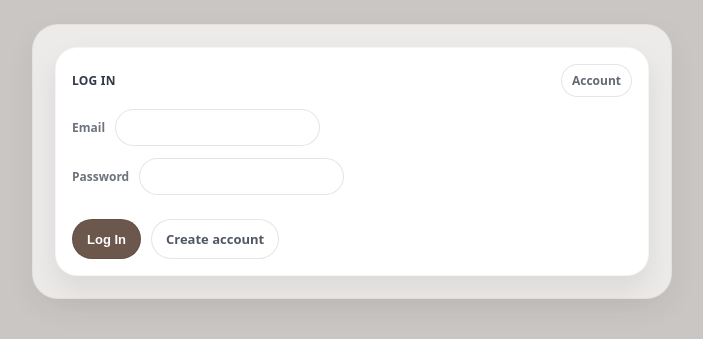
After one commit to vialsiu/chilldog-iot, a Flask app: page /login in a window 1280 px wide. The commit adds this page. Shown: the top 339 px of the page, without its empty margins (288-991 px from the left). Run offline with Flask 3, Linux system fonts and the light colour scheme; parts of the project's set-up code (start-up, migrations or seed data) failed here and were passed over.

Commit message:
Add session-based auth flow
Protect the dashboard route, implement login/signup redirects with next, and update header CTA to show logout when signed in.

```diff
--- a/__init__.py
+++ b/__init__.py
@@ -1,16 +1,20 @@
 import os
 from dotenv import load_dotenv
-from flask import Flask, jsonify, request, render_template
-
+from flask import Flask, jsonify, request, render_template, redirect, url_for, session
+from werkzeug.security import generate_password_hash, check_password_hash
+from .auth_db import init_db, create_user, get_user_by_email
 from pubnub.pnconfiguration import PNConfiguration
 from pubnub.pubnub import PubNub
-
 from .routes.api import init_api
 
 load_dotenv()
 
 app = Flask(__name__)
+app.secret_key = os.getenv("SECRET_KEY", "chilldog-dev-secret")
 application = app
+app.config["PROPAGATE_EXCEPTIONS"] = True
+
+init_db()
 
 DEVICE_ID = os.getenv("DEVICE_ID", "pi-001")
 COMMANDS_CHANNEL = f"chilldog.commands.{DEVICE_ID}"
@@ -24,11 +28,12 @@ pnconfig.ssl = True
 
 pubnub = PubNub(pnconfig)
 
-# Register API routes (fan, auto, target-temp, energy-saver)
 app.register_blueprint(init_api(pubnub, COMMANDS_CHANNEL), url_prefix="")
 
 @app.get("/")
 def home():
+    if not session.get("user_id"):
+        return redirect(url_for("login_page", next=request.path))
     return render_template("index.html")
 
 @app.get("/api/info")
@@ -40,5 +45,67 @@ def api_info():
         "subscribeKey": pnconfig.subscribe_key
     })
 
+@app.get("/login")
+def login_page():
+    if session.get("user_id"):
+        return redirect(url_for("home"))
+    next_url = request.args.get("next") or "/"
+    return render_template("login.html", error=None, next=next_url)
+
+@app.post("/login")
+def login_submit():
+    email = (request.form.get("email") or "").strip().lower()
+    password = request.form.get("password") or ""
+
+    user = get_user_by_email(email)
+    if not user or not check_password_hash(user["password_hash"], password):
+        next_url = request.args.get("next") or "/"
+        return render_template("login.html", error="Invalid email or password", next=next_url)
+
+    session["user_id"] = user["id"]
+    session["user_email"] = user["email"]
+
+    next_url = request.args.get("next") or url_for("home")
+    return redirect(next_url)
+
+@app.get("/signup")
+def signup_page():
+    if session.get("user_id"):
+        return redirect(url_for("home"))
+    next_url = request.args.get("next") or "/"
+    return render_template("signup.html", error=None, next=next_url)
+
+@app.post("/signup")
+def signup_submit():
+    email = (request.form.get("email") or "").strip().lower()
+    password = request.form.get("password") or ""
+
+    if not email or "@" not in email:
+        next_url = request.args.get("next") or "/"
+        return render_template("signup.html", error="Please enter a valid email", next=next_url)
+
+    if len(password) < 6:
+        next_url = request.args.get("next") or "/"
+        return render_template("signup.html", error="Password must be at least 6 characters", next=next_url)
+
+    password_hash = generate_password_hash(password)
+    ok = create_user(email, password_hash)
+
+    if not ok:
+        next_url = request.args.get("next") or "/"
+        return render_template("signup.html", error="That email is already registered", next=next_url)
+
+    user = get_user_by_email(email)
+    session["user_id"] = user["id"]
+    session["user_email"] = user["email"]
+
+    next_url = request.args.get("next") or url_for("home")
+    return redirect(next_url)
+
+@app.get("/logout")
+def logout():
+    session.clear()
+    return redirect(url_for("login_page"))
+
 if __name__ == "__main__":
     app.run(debug=True)
--- /dev/null
+++ b/templates/login.html
@@ -0,0 +1,42 @@
+<!doctype html>
+<html lang="en">
+<head>
+  <meta charset="utf-8" />
+  <meta name="viewport" content="width=device-width, initial-scale=1" />
+  <title>Log In • Chilldog</title>
+  <link rel="icon" type="image/png" href="{{ url_for('static', filename='images/icon.png') }}">
+  <link rel="stylesheet" href="{{ url_for('static', filename='css/styles.css') }}">
+</head>
+<body>
+  <main class="page">
+    <section class="shell" style="max-width:640px;margin:24px auto;">
+      <div class="tile tile-white">
+        <div class="tile-head">
+          <h2>Log in</h2>
+          <span class="chip">Account</span>
+        </div>
+
+        {% if error %}
+          <p style="color:#b91c1c;margin:8px 0 16px 0;"{{ error }}</p>
+	{% endif %}
+        <form method="post" action="/login{% if next %}?next={{ next }}{% endif %}" class="form-col">
+          <div class="form-row">
+            <label class="label" for="email">Email</label>
+            <input class="input" id="email" name="email" type="email" required>
+          </div>
+
+          <div class="form-row">
+            <label class="label" for="password">Password</label>
+            <input class="input" id="password" name="password" type="password" required>
+          </div>
+
+          <div class="btn-row">
+            <button class="btn btn-solid" type="submit">Log In</button>
+	    <a class="btn btn-ghost" href="/signup{% if next %}?next={{ next }}{% endif %}">Create account</a>
+          </div>
+        </form>
+      </div>
+    </section>
+  </main>
+</body>
+</html>
```
Also changed, not shown: auth_db.py (added, +44 -0 lines), templates/index.html (+9 -13 lines), templates/signup.html (added, +43 -0 lines).
